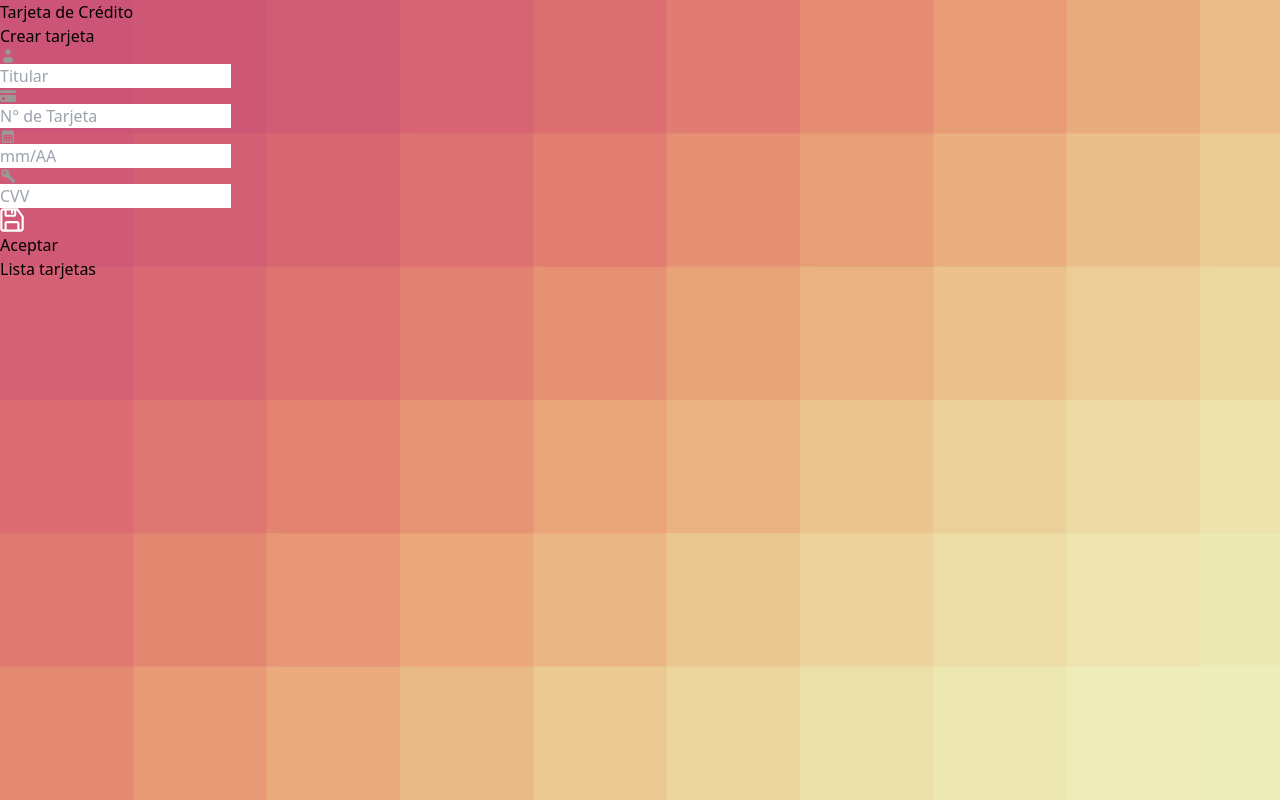
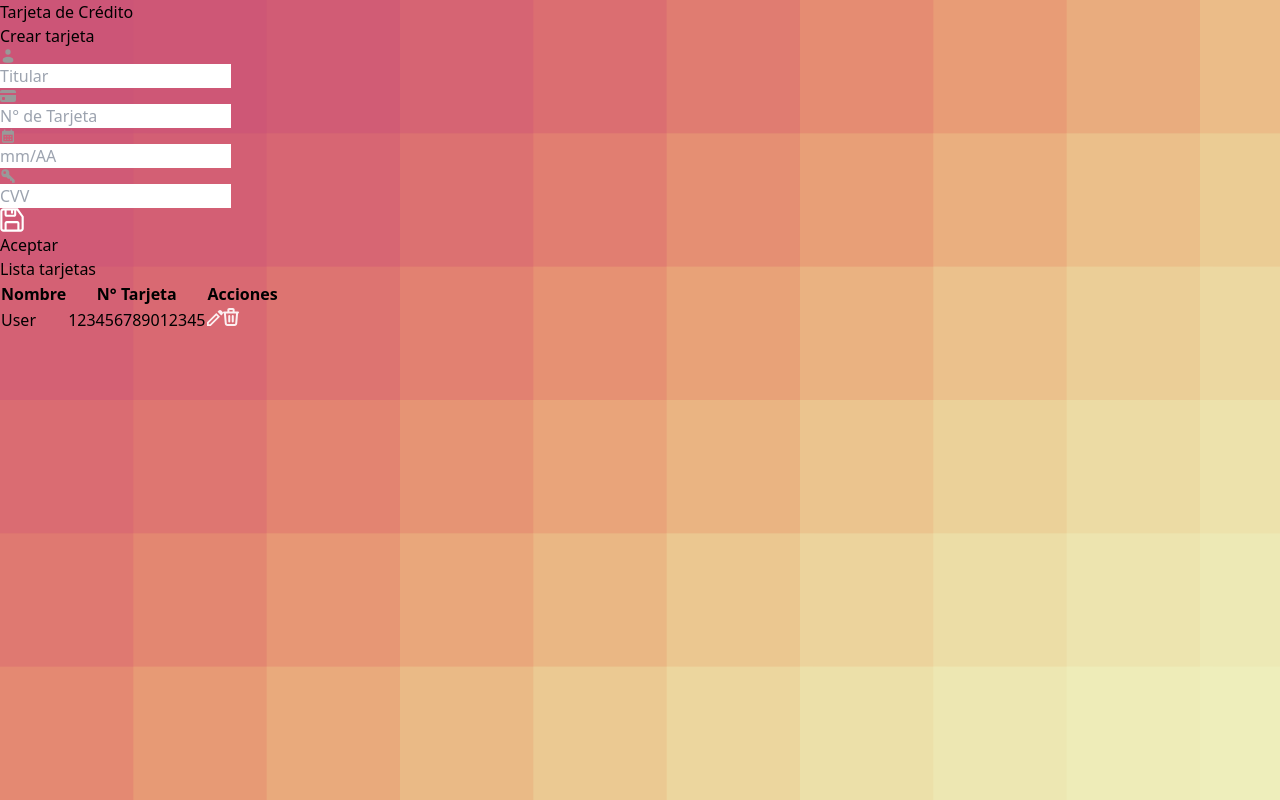
Before and after one commit to iam-leo/credit-card-angular, an Angular app: page / in a window 1280 px wide. Built offline with nearby package versions, Linux system fonts and the light colour scheme.

Commit message:
add: table for cards list

```diff
--- a/src/app/components/listar-tarjetas/listar-tarjetas.component.html
+++ b/src/app/components/listar-tarjetas/listar-tarjetas.component.html
@@ -1,3 +1,34 @@
-<div class="w-full bg-white">
+<div class="w-full rounded-lg bg-white/50">
     <h3 class="text-2xl text-center">Lista tarjetas</h3>
+    <table class="w-full overflow-hidden rounded-md">
+        <thead class="bg-azul-button h-[50px]">
+            <tr>
+                <th class="text-lg font-normal text-white font-farro">Nombre</th>
+                <th class="text-lg font-normal text-white font-farro">N° Tarjeta</th>
+                <th class="text-lg font-normal text-white font-farro">Acciones</th>
+            </tr>
+        </thead>
+        <tbody class="bg-gris-contenedor/20">
+            <tr >
+                <td class="py-3 text-center capitalize border-r-[1px] border-white">User</td>
+                <td class="py-3 text-center capitalize border-r-[1px] border-white">123456789012345</td>
+                <td class="flex justify-center py-3 gap-x-4">
+                    <button
+                        class="p-2 bg-green-600 rounded-md "
+                    >
+                        <svg xmlns="http://www.w3.org/2000/svg" width="16" height="16" viewBox="0 0 16 16" fill="none">
+                            <path d="M1.75093 14.2466H2.97657L10.5274 6.68493L9.3018 5.45753L1.75093 13.0192V14.2466ZM14.27 5.4137L10.5493 1.73151L11.775 0.50411C12.1106 0.168037 12.5229 0 13.012 0C13.5011 0 13.9132 0.168037 14.2482 0.50411L15.4738 1.73151C15.8094 2.06758 15.9845 2.47321 15.9991 2.94838C16.0137 3.42356 15.8532 3.82889 15.5176 4.16438L14.27 5.4137ZM13.0006 6.70685L3.72072 16H0V12.274L9.27991 2.98082L13.0006 6.70685ZM9.91462 6.07123L9.3018 5.45753L10.5274 6.68493L9.91462 6.07123Z" fill="white" fill-opacity="0.9"/>
+                        </svg>
+                    </button>
+                    <button
+                        class="p-2 bg-red-700 rounded-md"
+                    >
+                        <svg xmlns="http://www.w3.org/2000/svg" width="16" height="18" viewBox="0 0 16 18" fill="none">
+                            <path d="M1 4.55556H15M6.25 8.11111V13.4444M9.75 8.11111V13.4444M1.875 4.55556L2.75 15.2222C2.75 15.6937 2.93437 16.1459 3.26256 16.4793C3.59075 16.8127 4.03587 17 4.5 17H11.5C11.9641 17 12.4092 16.8127 12.7374 16.4793C13.0656 16.1459 13.25 15.6937 13.25 15.2222L14.125 4.55556M5.375 4.55556V1.88889C5.375 1.65314 5.46719 1.42705 5.63128 1.26035C5.79538 1.09365 6.01794 1 6.25 1H9.75C9.98206 1 10.2046 1.09365 10.3687 1.26035C10.5328 1.42705 10.625 1.65314 10.625 1.88889V4.55556" stroke="white" stroke-opacity="0.9" stroke-width="2" stroke-linecap="round" stroke-linejoin="round"/>
+                        </svg>
+                    </button>
+                </td>
+            </tr>
+        </tbody>
+    </table>
 </div>
```
